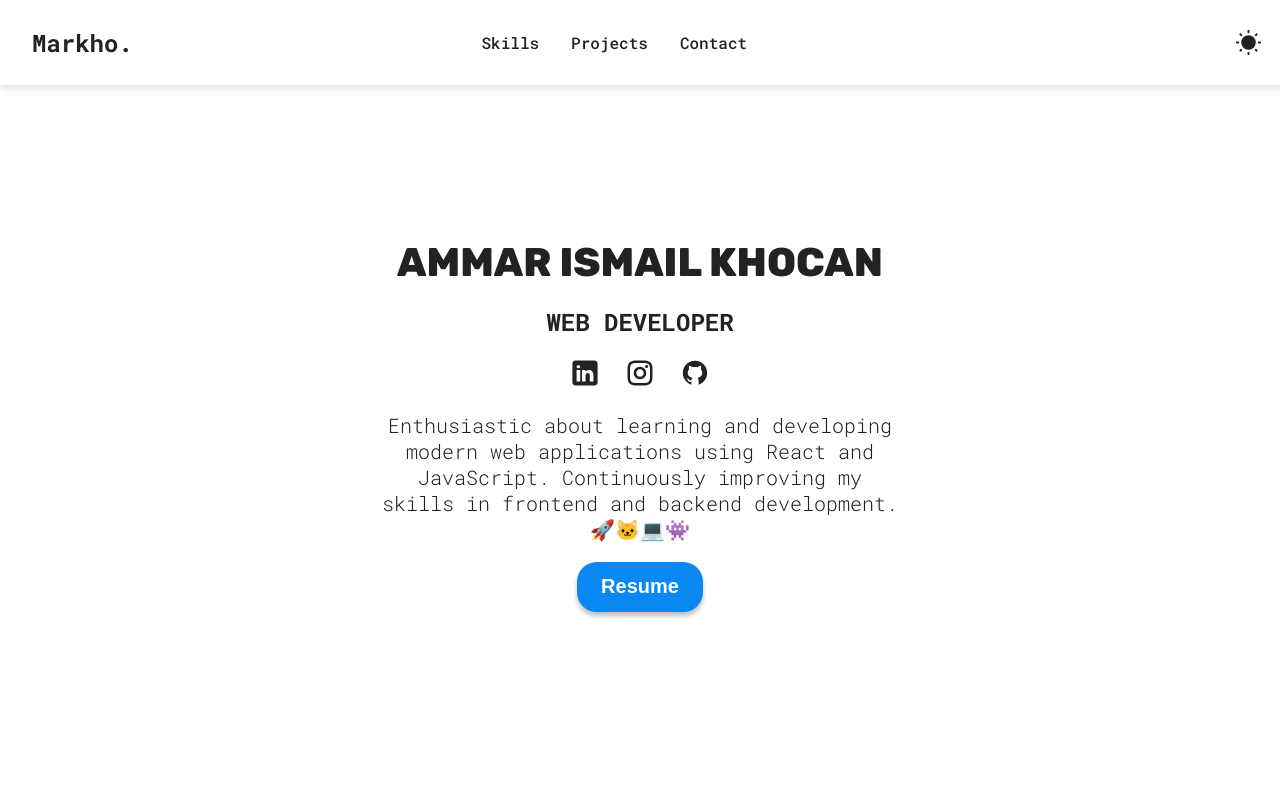
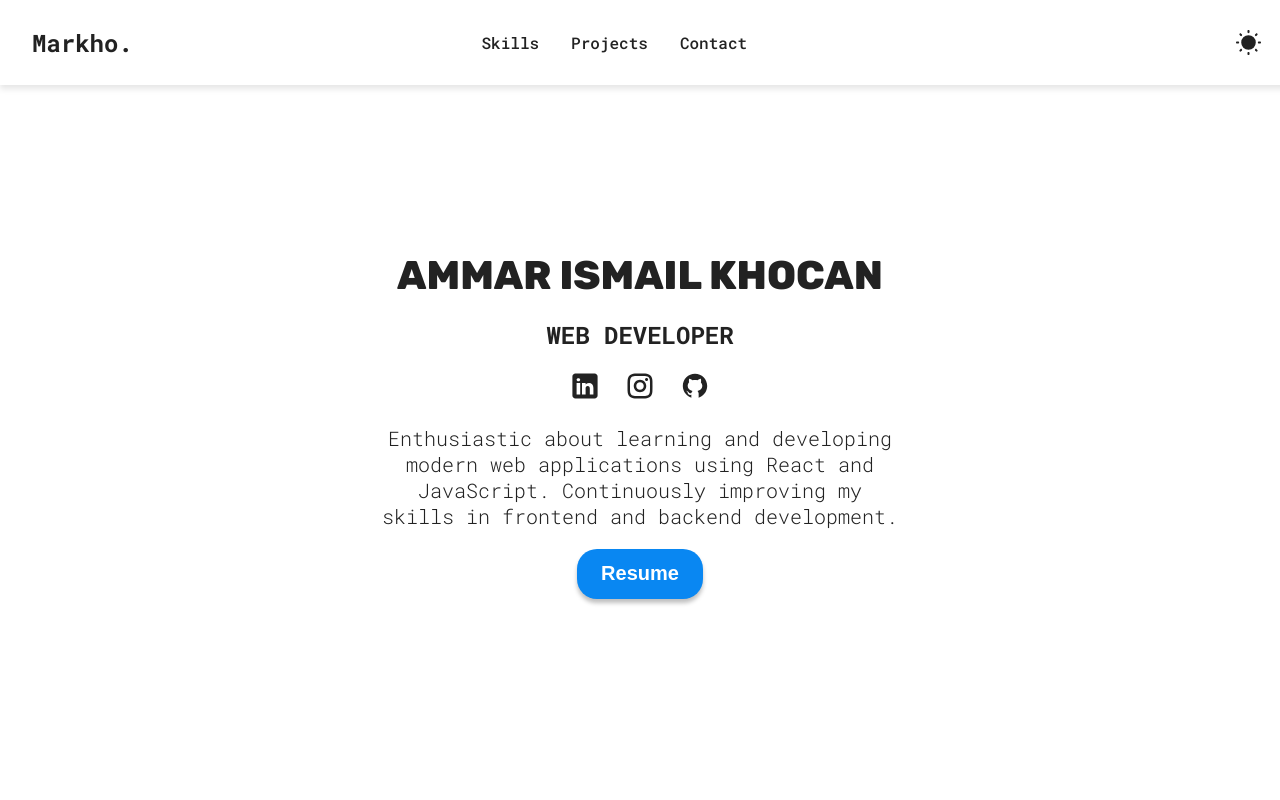
Before and after one commit to ammarkhocan/ammar-portfolio, a React (Vite) app: page / in a window 1280 px wide. Shown: the top 800 px of the page. Built offline with nearby package versions, Linux system fonts and the light colour scheme.

Commit message:
update file

```diff
--- a/src/sections/Hero/Hero.jsx
+++ b/src/sections/Hero/Hero.jsx
@@ -47,7 +47,7 @@ function Hero() {
         <p className={styles.description}>
           Enthusiastic about learning and developing modern web applications
           using React and JavaScript. Continuously improving my skills in
-          frontend and backend development. 🚀🐱‍💻👾
+          frontend and backend development.
         </p>
         <a href={CV} download>
           <button className="hover">Resume</button>
```
